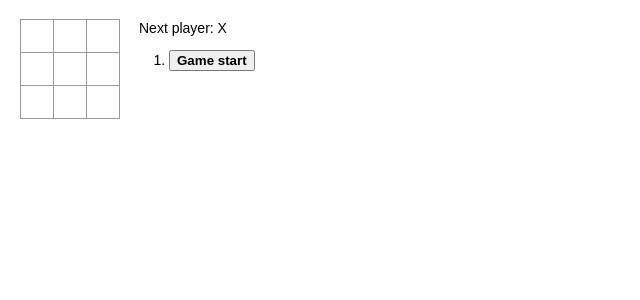
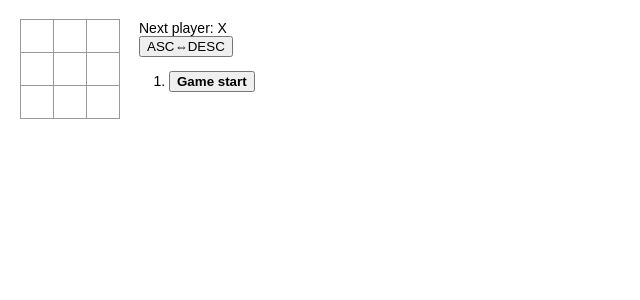
Before and after one commit to fkt1993/react-sample-app, a React (Create React App) app: page / in a window 1280 px wide. Shown: the top 300 px of the page, without its empty margins (0-640 px from the left). Built offline with nearby package versions, Linux system fonts and the light colour scheme.

Commit message:
add a toggle button that lets you sort the moves in either ascending or descending order

```diff
--- a/src/index.js
+++ b/src/index.js
@@ -45,8 +45,15 @@ class Game extends React.Component {
         squares: Array(9).fill(null)
       }],
       xIsNext: true,
-      stepNumber: 0
+      stepNumber: 0,
+      isAsc: true
     };
+  }
+
+  toggleAsc() {
+    this.setState({
+      asc: !this.state.asc,
+    });
   }
 
   handleClick(i) {
@@ -108,7 +115,8 @@ class Game extends React.Component {
         </div>
         <div className="game-info">
           <div>{status}</div>
-          <ol>{moves}</ol>
+          <div><button onClick={() => this.toggleAsc()}>ASC⇔DESC</button></div>
+          <ol>{this.state.asc ? moves : moves.reverse()}</ol>
         </div>
       </div>
     );
```
